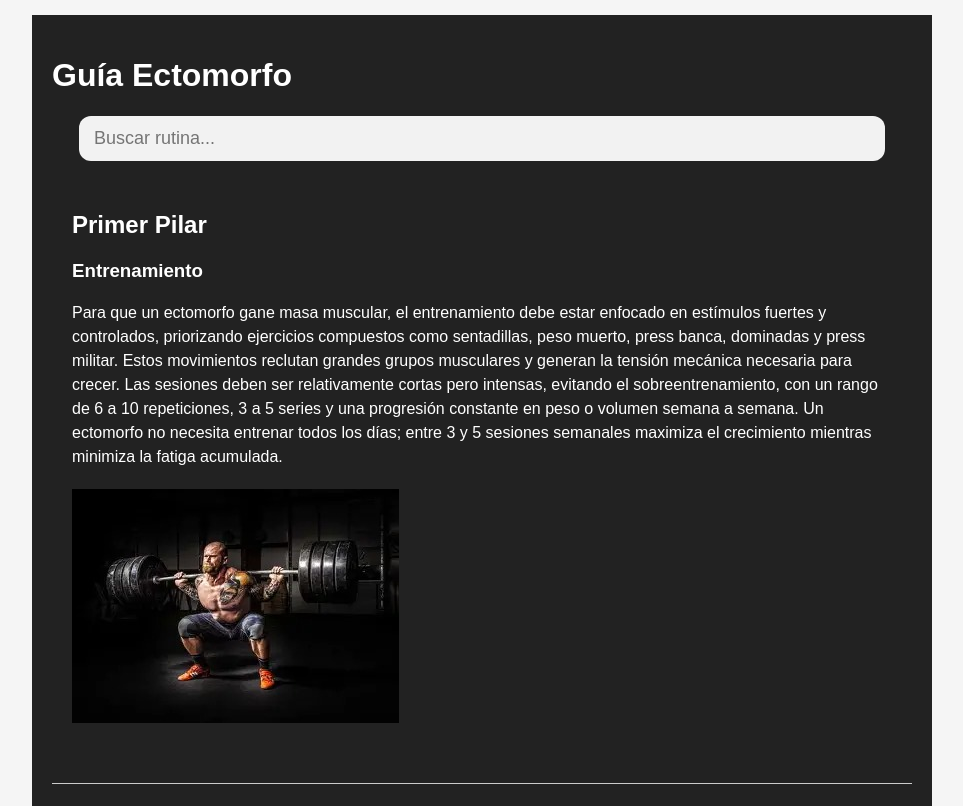
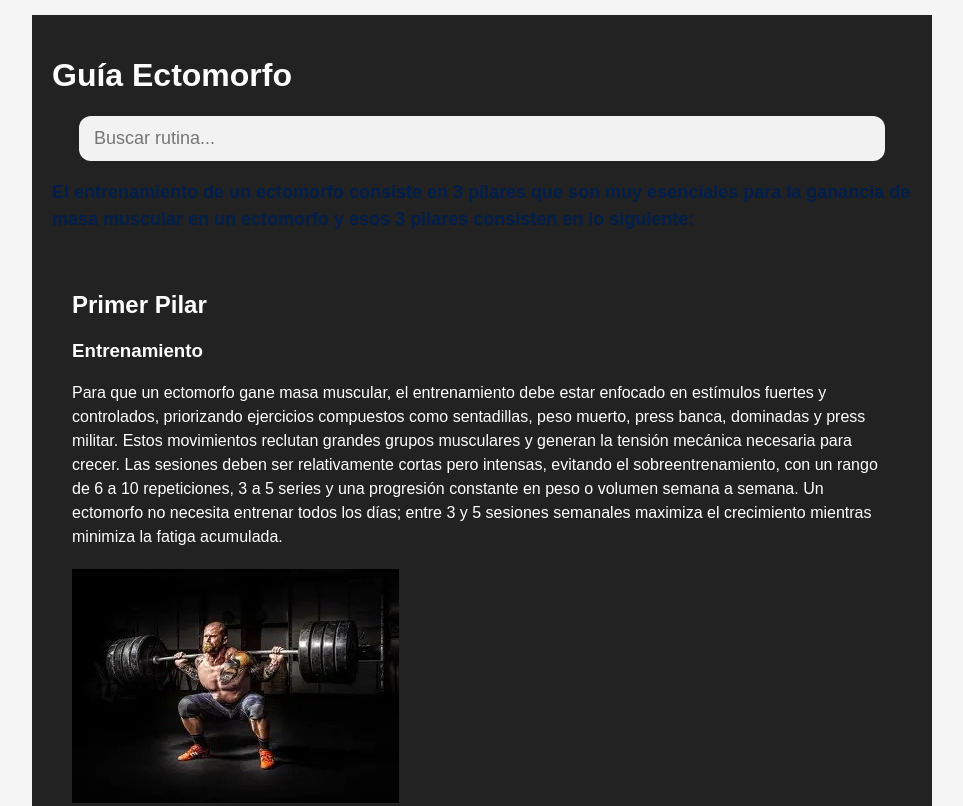
Before and after one commit to alejandromontano8635-beep/Definicion_express, a plain HTML site: page index.html in a window 1280 px wide. Shown: the top 806 px of the page, without its empty margins (158-1121 px from the left). Drawn offline with Linux system fonts and the light colour scheme; a script that the page names is missing.

Commit message:
Update index.html

```diff
--- a/index.html
+++ b/index.html
@@ -105,6 +105,10 @@ function buscarEnter(event) {
     }
 }
 </script>
+
+<p style="color:#001f4d; font-weight:bold; font-size:18px;">
+    El entrenamiento de un ectomorfo consiste en 3 pilares que son muy esenciales para la ganancia de masa muscular en un ectomorfo y esos 3 pilares consisten en lo siguiente:
+</p>
 
 <section id="pilar1" class="pilar">
     <h2>Primer Pilar</h2>
```
